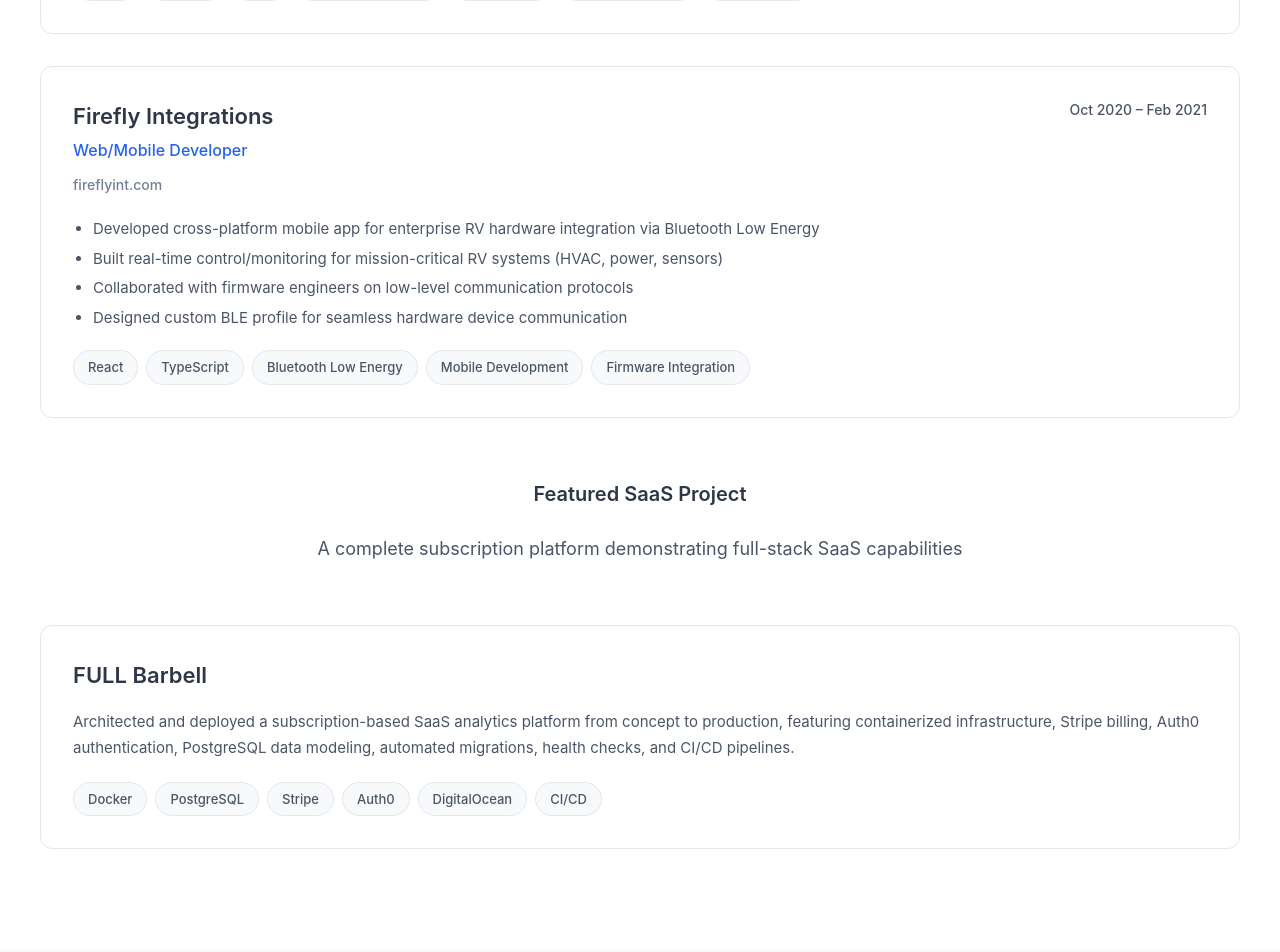
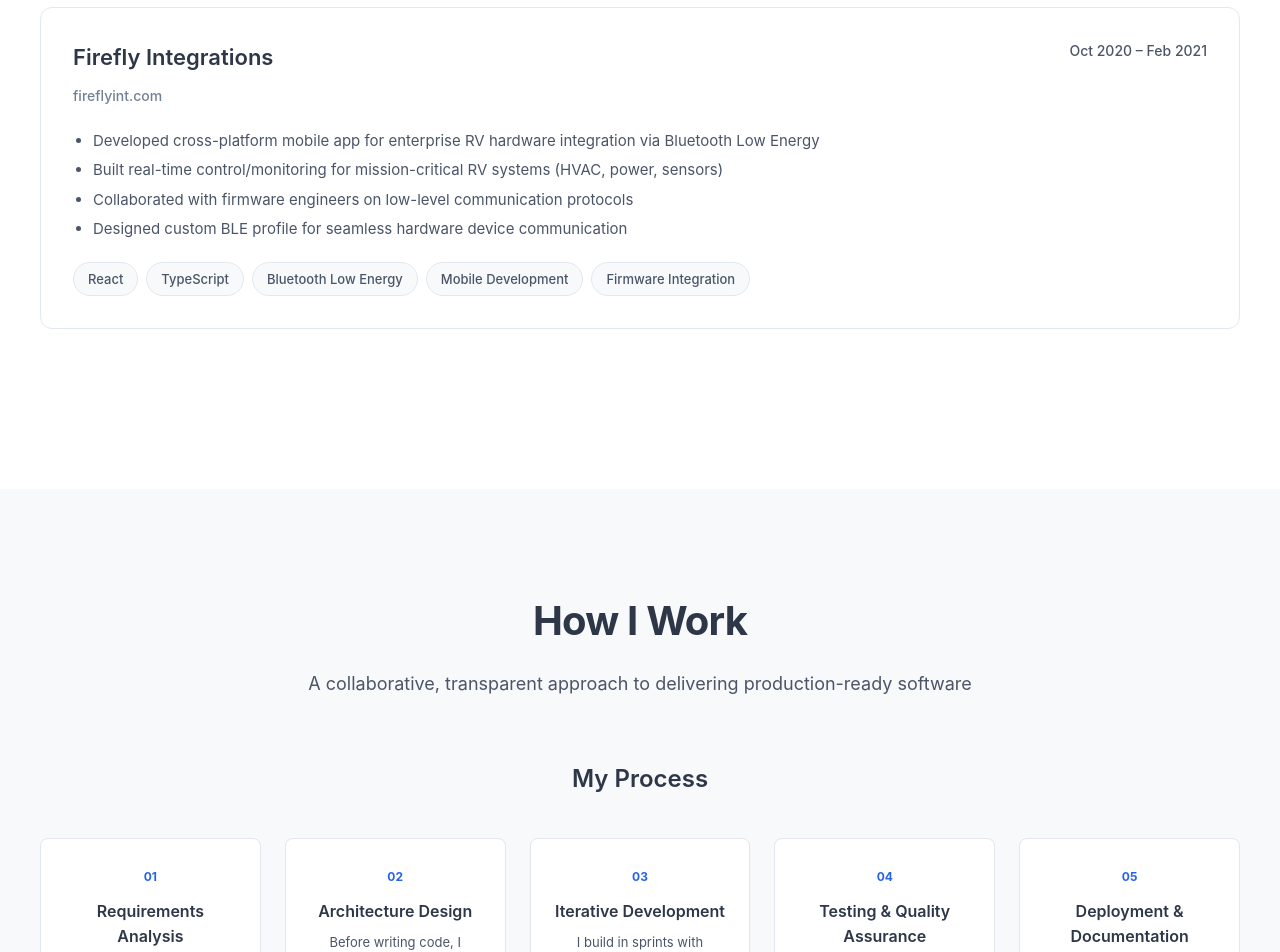
Before and after one commit to zakarynichols/zakarynichols.github.io, a React (Vite) app: page / in a window 1280 px wide. Shown: the part 3380-4332 px from the top of the page. Built offline with nearby package versions, Linux system fonts and the light colour scheme.

Commit message:
update experience

```diff
--- a/src/components/Experience.tsx
+++ b/src/components/Experience.tsx
@@ -56,7 +56,6 @@ export default function Experience() {
               <div className="experience-header">
                 <div className="experience-title-group">
                   <h3 className="experience-company">{exp.company}</h3>
-                  <span className="experience-role">{exp.role}</span>
                 </div>
                 <div className="experience-meta">
                   <span className="experience-period">{exp.period}</span>
@@ -78,7 +77,7 @@ export default function Experience() {
             </div>
           ))}
         </div>
-        <div className="featured-project">
+        {/* <div className="featured-project">
           <div className="section-header">
             <h3 className="personal-project-title">Featured SaaS Project</h3>
             <p className="section-subtitle">
@@ -103,7 +102,7 @@ export default function Experience() {
               <span className="technology-tag">CI/CD</span>
             </div>
           </div>
-        </div>
+        </div> */}
       </div>
     </section>
   )
```
